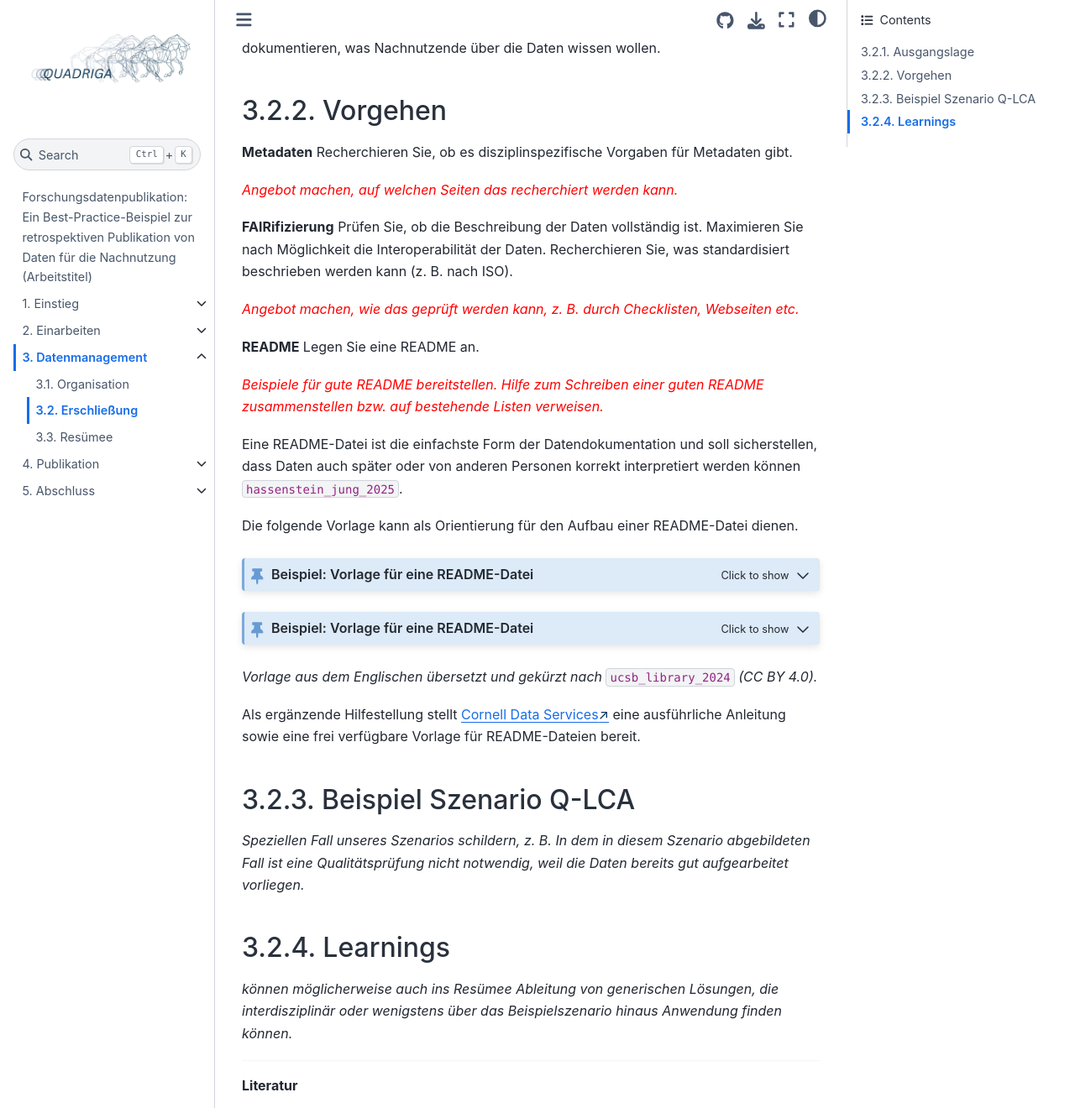
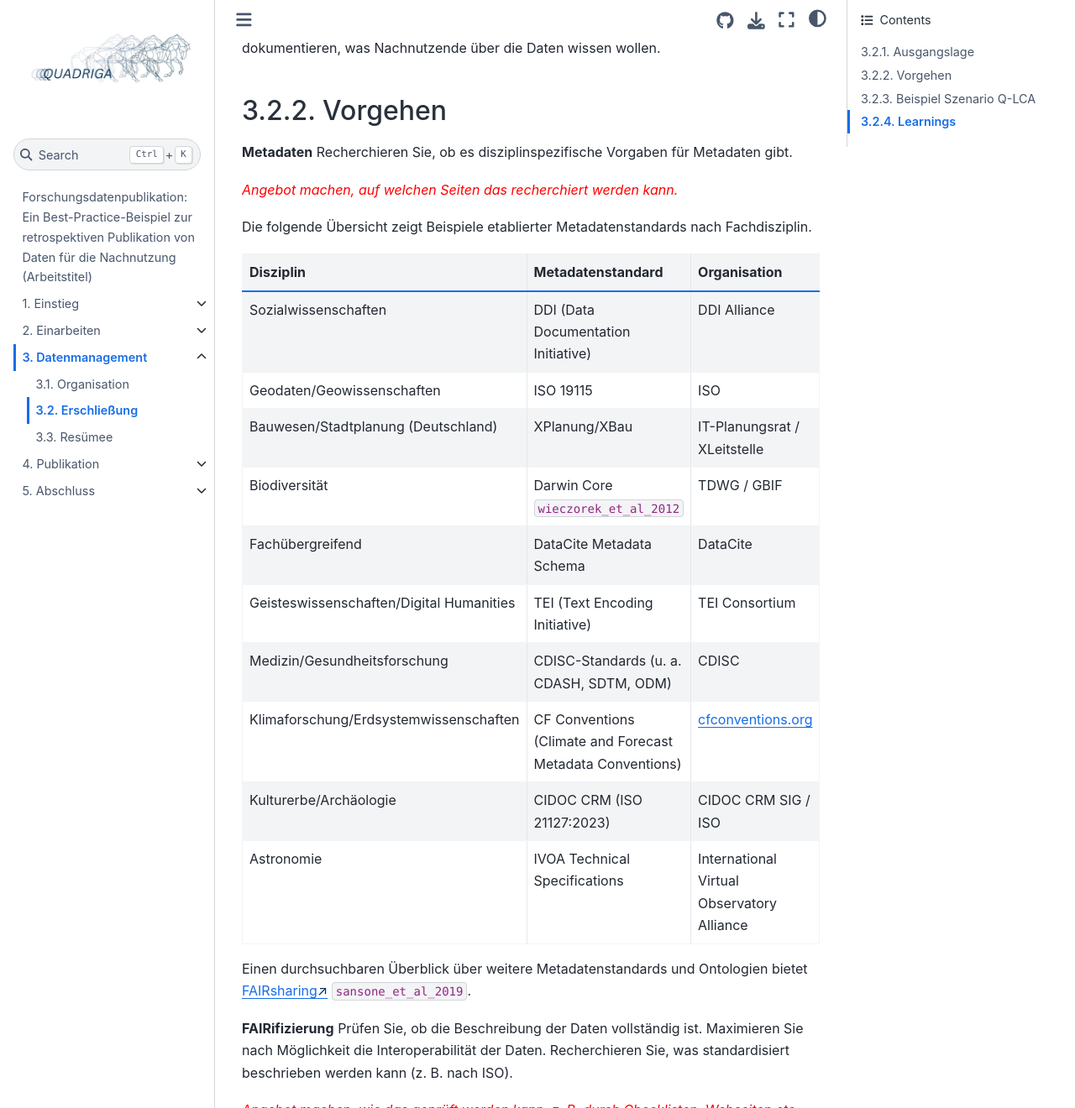
Before and after one commit to quadriga-dk/Tabelle-Fallstudie-4, a Jupyter Book: the page built from Kapitel3_Datenmanagement/erschliessung.md, in a window 1280 px wide and 1400 px high, scrolled down 904 px, cut to the strip 0-1320 px from the top of the window. Shown: the whole strip at 84% size. Built offline with Jupyter Book 1.0.4 settings and Sphinx 7.4.7 and the Sphinx Book theme 1.1.4, drawn with Linux system fonts in a browser that asks for light colours; cross-references to code outside the pages are shown as plain code.

Commit message:
Add metadata standards overview

```diff
--- a/Kapitel3_Datenmanagement/erschliessung.md
+++ b/Kapitel3_Datenmanagement/erschliessung.md
@@ -26,6 +26,23 @@ Auch eine **README** gehört zu einer guten Datenbeschreibung. Darin sollten Sie
 Recherchieren Sie, ob es disziplinspezifische Vorgaben für Metadaten gibt.
 
 <span style="color:red">*Angebot machen, auf welchen Seiten das recherchiert werden kann.*</span>
+
+Die folgende Übersicht zeigt Beispiele etablierter Metadatenstandards nach Fachdisziplin.
+
+| Disziplin | Metadatenstandard | Organisation |
+|---|---|---|
+| Sozialwissenschaften | DDI (Data Documentation Initiative) | DDI Alliance |
+| Geodaten/Geowissenschaften | ISO 19115 | ISO |
+| Bauwesen/Stadtplanung (Deutschland) | XPlanung/XBau | IT-Planungsrat / XLeitstelle |
+| Biodiversität | Darwin Core {cite}`wieczorek_et_al_2012` | TDWG / GBIF |
+| Fachübergreifend | DataCite Metadata Schema | DataCite |
+| Geisteswissenschaften/Digital Humanities | TEI (Text Encoding Initiative) | TEI Consortium |
+| Medizin/Gesundheitsforschung | CDISC-Standards (u. a. CDASH, SDTM, ODM) | CDISC |
+| Klimaforschung/Erdsystemwissenschaften | CF Conventions (Climate and Forecast Metadata Conventions) | cfconventions.org |
+| Kulturerbe/Archäologie | CIDOC CRM (ISO 21127:2023) | CIDOC CRM SIG / ISO |
+| Astronomie | IVOA Technical Specifications | International Virtual Observatory Alliance |
+
+Einen durchsuchbaren Überblick über weitere Metadatenstandards und Ontologien bietet <a href="https://fairsharing.org" class="external-link" target="_blank">FAIRsharing</a> {cite}`sansone_et_al_2019`.
 
 **FAIRifizierung**
 Prüfen Sie, ob die Beschreibung der Daten vollständig ist. Maximieren Sie nach Möglichkeit die Interoperabilität der Daten. Recherchieren Sie, was standardisiert beschrieben werden kann (z. B. nach ISO).
```
